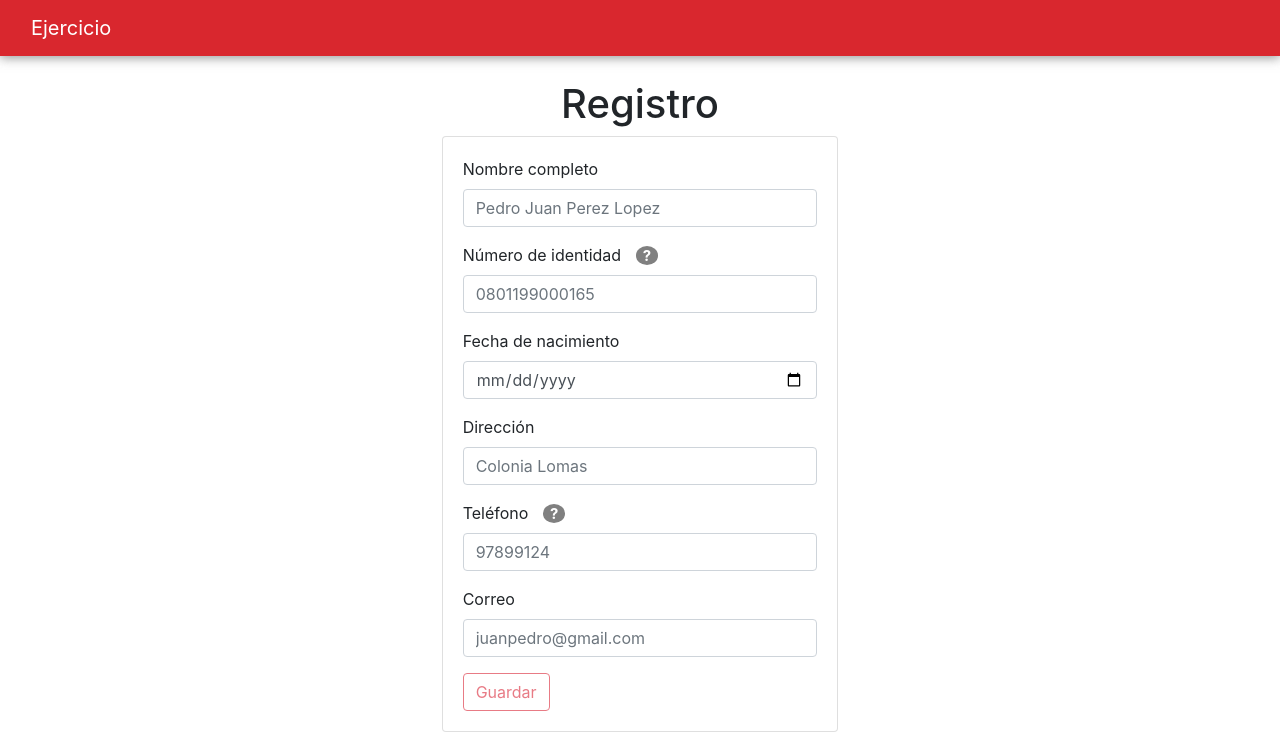
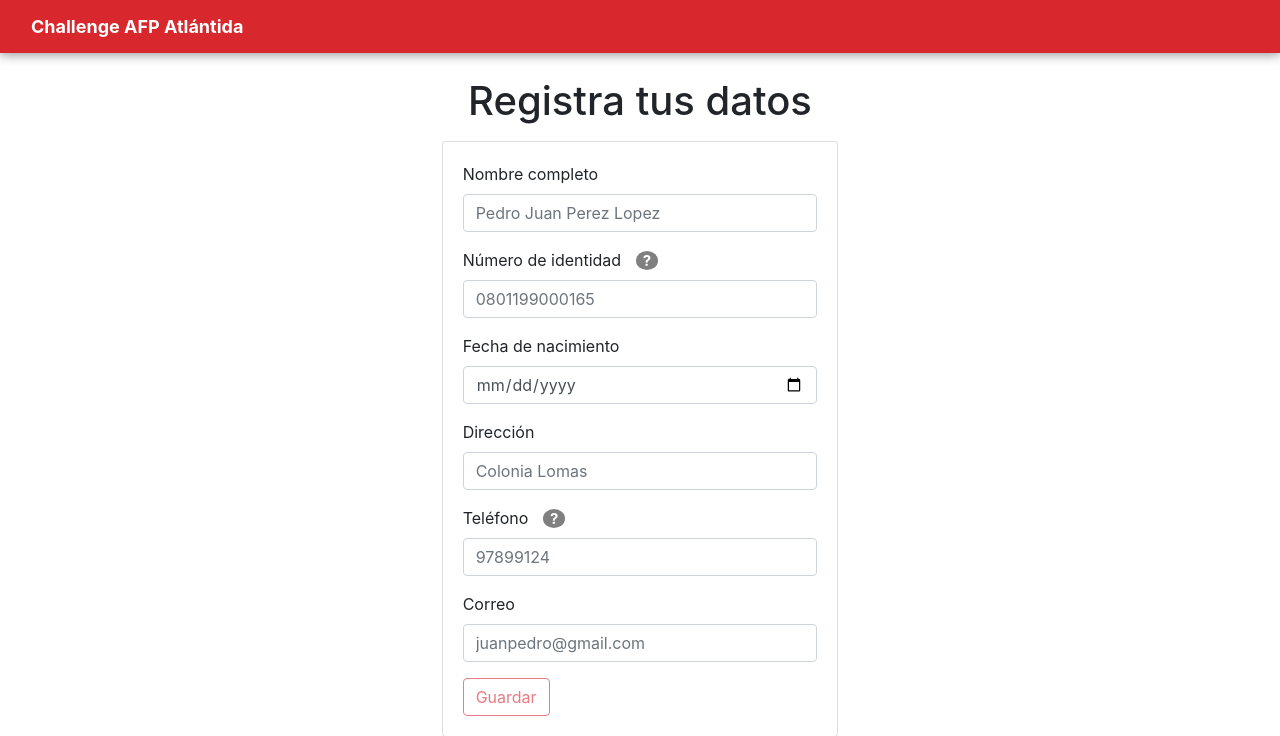
Before and after one commit to orlinwilliams/challenge-AFP, a PHP site: page / in a window 1280 px wide. Shown: the top 736 px of the page. Run offline with PHP 8.4, Linux system fonts and the light colour scheme; some libraries are stand-ins or nearby versions.

Commit message:
mild repair

```diff
--- a/index.php
+++ b/index.php
@@ -19,6 +19,6 @@
   <script src="views/js/popper.min.js"></script>
   <script src="views/js/bootstrap.min.js"></script>
   <script src="views/js/validations.js"></script>
-  <script src="views/js/form.js"></script>
+  <script src="views/js/index.js"></script>
 </body>
 </html>
--- a/views/css/style.css
+++ b/views/css/style.css
@@ -1,6 +1,10 @@
 nav {
   background: #d9272e;
   box-shadow: 0 2px 10px rgba(110, 110, 110, 0.7);
+}
+.logo {
+  font-size: 18px;
+  font-weight: 700;
 }
 .icon-help {
   width: 70px;
@@ -14,18 +18,18 @@ nav {
   padding-right: 7px;
   color: white;
 }
-.toast{
+.toast {
   position: fixed;
-  top:10vh;
+  top: 10vh;
   right: 0;
   margin: 1.2rem;
   z-index: 1200;
 }
-#iconMessage{
+#iconMessage {
   font-size: 18px;
   margin-right: 6px;
 }
-#messageToast{
+#messageToast {
   font-size: 15px;
   margin-right: 0;
 }
--- a/views/form.html
+++ b/views/form.html
@@ -1,9 +1,9 @@
 <div class="container-fluid">
   <div class="row align-items-center justify-content-center height-100">
     <div class="col-12">
-      <div class="row text-center">
+      <div class="row text-center mb-2">
         <div class="col-12">
-          <h1>Registro</h1>
+          <h1>Registra tus datos</h1>
         </div>
       </div>
       <div class="row justify-content-center mb-2">
--- a/views/header.html
+++ b/views/header.html
@@ -11,6 +11,6 @@
     >
       <span class="navbar-toggler-icon"></span>
     </button>
-    <a class="navbar-brand" href="#">Ejercicio</a>
+    <a class="navbar-brand logo" href="#">Challenge AFP Atlántida</a>
   </div>
 </nav>
--- a/views/js/validations.js
+++ b/views/js/validations.js
@@ -1,6 +1,6 @@
 //----------------data-----------------------------
 const inputs = document.querySelectorAll("#registerForm input");
-
+let collapseEmailCc = false;
 const getDataForm = () => {
   const name = $("#nameComplete").val();
   const idNumber = $("#idNumber").val();
@@ -36,6 +36,9 @@ const inputsValidate = (data) => {
 
 const inputsEmailValidate = (data) => {
   if (!regex.email.test(data.mainEmail)) return false;
+  if(collapseEmailCc){
+    if (!regex.email.test(data.emailCc)) return false;
+  }
   return true;
 };
 const emailValidate = () => {
@@ -53,6 +56,9 @@ inputs.forEach((el) => {
 });
 $("#mainEmail").keyup(emailValidate);
 $("#mainEmail").blur(emailValidate);
+$("#emailCc").keyup(emailValidate);
+$("#emailCc").blur(emailValidate);
+$("#collapseCc").click(() => (collapseEmailCc = !collapseEmailCc));
 
 const showDataInModal = () => {
   const currentData = getDataForm();
```
Also changed, not shown: views/js/index.js (renamed from views/js/form.js), 1 other file.
